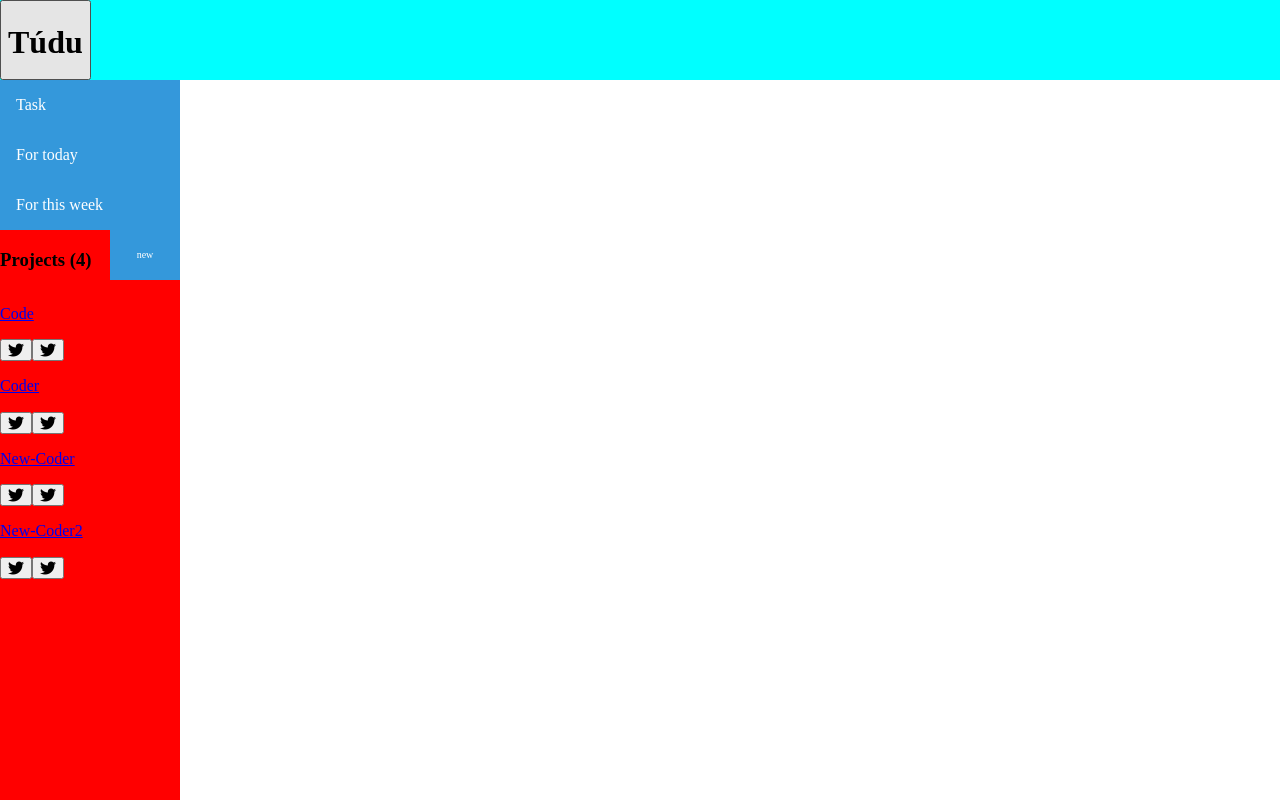
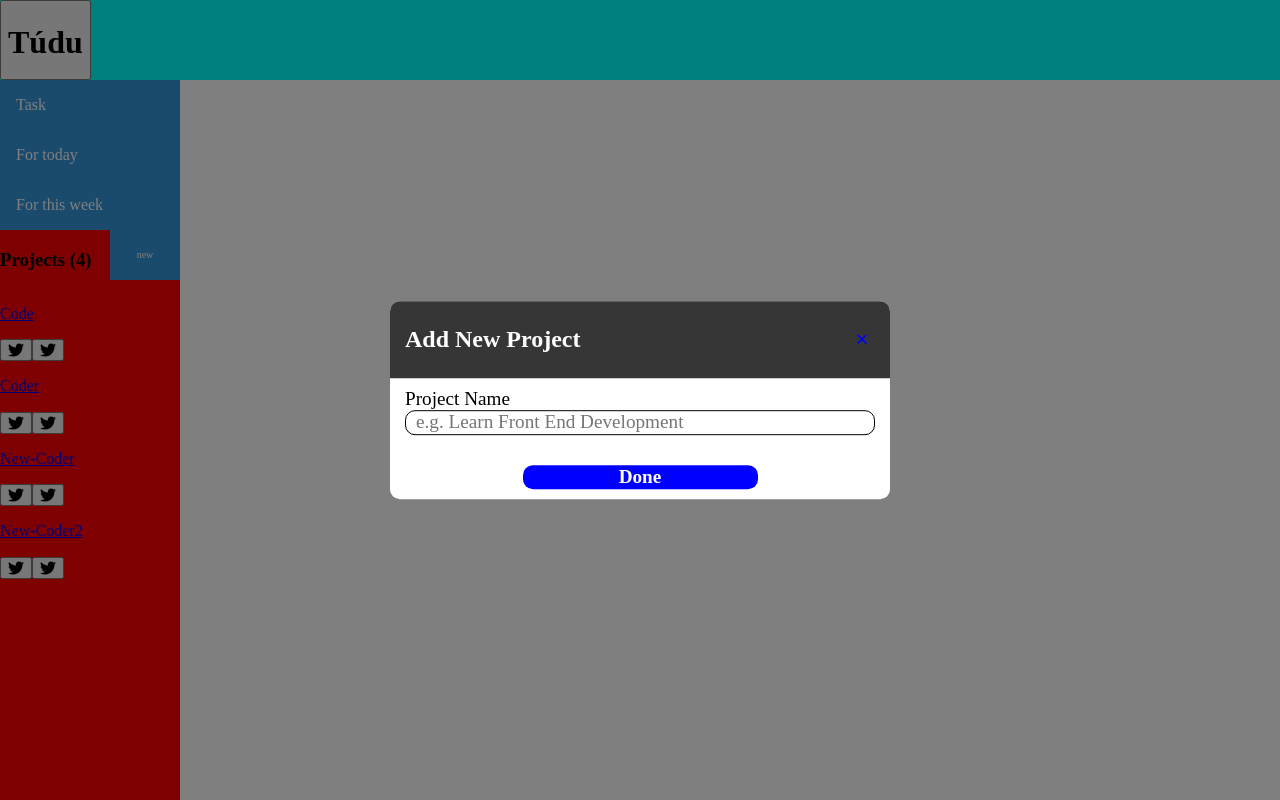
Before and after one commit to JCMP92/TO-DO-list, a website built with webpack: page dist/index.html in a window 1280 px wide. Both pictures are taken after a click on the button "new". Built offline with Linux system fonts and the light colour scheme.

Commit message:
open and close project modal

```diff
--- /dev/null
+++ b/src/code/buttonsAndListeners.js
@@ -0,0 +1,26 @@
+const buttonEvents = (() => {
+    const newProjBtn = document.querySelector('.new-proj-btn');
+    const closeModalButton = document.querySelector('[data-close-button]');
+    const modalNewProj = document.getElementById('modal-newproj');
+    const overlayNewProj = document.getElementById('overlay-newproj');
+
+    newProjBtn.addEventListener('click', openModal);
+    closeModalButton.addEventListener('click', closeModal);
+    overlayNewProj.addEventListener('click', closeModal);
+
+
+    function openModal() {
+        modalNewProj.classList.add('active');
+        overlayNewProj.classList.add('active');
+
+    }
+
+    function closeModal() {
+        modalNewProj.classList.remove('active');
+        overlayNewProj.classList.remove('active');
+    }
+
+})
+();
+
+export default buttonEvents;
--- a/src/index.js
+++ b/src/index.js
@@ -1,4 +1,5 @@
 import  projects  from "./code/projects";
+import buttonEvents from "./code/buttonsAndListeners";
 
 import'normalize.css';
 import"./style/style.scss";
--- /dev/null
+++ b/src/style/page-elements/modals.scss
@@ -0,0 +1,94 @@
+@mixin click-button {
+    cursor: pointer;
+    &:active {
+      transform: scale(0.94);
+    }
+  }
+
+.modal-newproj{
+    position:fixed;
+    top: 50%;
+    left: 50%;
+    transform: translate(-50%, -50%) scale(0); //using scale() allows us to transition the display of modal.
+    transition: 100ms ease-in-out;
+    border: 1px solid gray;
+    border: none;
+    border-radius: 10px;
+    z-index: 10; //we need this, so the modal stays above everything else.
+    background-color: white;
+    width: 500px;
+    max-width: 80%;
+
+    .modal-header-newproj{
+        padding: 5px 15px;
+        display: flex;
+        justify-content: space-between;
+        align-items: center;
+        background-color: rgb(54, 54, 54);
+        border-top-left-radius: 10px;
+        border-top-right-radius: 10px;
+        color: white;
+        button{
+            @include click-button();
+            border: none;
+            outline: none;
+            background: none;
+            font-size: 1.5rem;
+            font-weight:bold;
+            color: blue;
+        }
+    }
+    .modal-body-newproj{
+        font-size: 1.2rem;
+        padding: 10px 15px;
+          form{
+            display: flex;
+            flex-direction: column;
+              input{
+                padding: 0 10px;
+                margin-bottom: 10px;
+                border-radius: 10px;
+                border: .05px solid;
+                background-color: white;
+              }
+              button{
+                @include click-button();
+               border: none;
+               outline: none;
+               background-color: blue;
+               border-radius: 10px;
+               font-weight:bold;
+               color: white;
+               width: 50%;
+               margin: auto;
+               margin-top: 20px;
+              }
+              button:hover{
+                transform: scale(1.1);
+                @include click-button();
+
+              }
+          }
+    }
+
+}
+
+.modal-newproj.active{
+    transform: translate(-50%, -50%) scale(1);
+}
+
+#overlay-newproj{
+    position: fixed;
+    opacity: 0;
+    transition: 100ms ease-in-out;
+    top: 0;
+    bottom: 0;
+    left: 0;
+    right: 0;
+    background-color: rgba(0, 0, 0, .5);
+    pointer-events: none;
+}
+#overlay-newproj.active{
+    opacity: 1;
+    pointer-events: all;
+}
--- a/src/style/page-elements/side-menu.scss
+++ b/src/style/page-elements/side-menu.scss
@@ -42,7 +42,7 @@
         display: flex;
         width: 180px;
         justify-content: space-between;
-        .dropbtn{
+        .new-proj-btn{
             background-color: #3498DB;
             color: white;
             padding: 16px;
@@ -53,7 +53,7 @@
             height: 50px;
             width: 70px;
         }
-        .dropbtn:hover{
+        .new-proj-btn:hover{
             background-color: #2980B9;
         }
     }
--- a/src/style/style.scss
+++ b/src/style/style.scss
@@ -3,3 +3,4 @@
 @import'./page-elements/main-container.scss';
 @import'./page-elements/side-menu.scss';
 @import'./page-elements/content.scss';
+@import'./page-elements/modals.scss';
```
Also changed, not shown: dist/index.html, dist/main.js.
